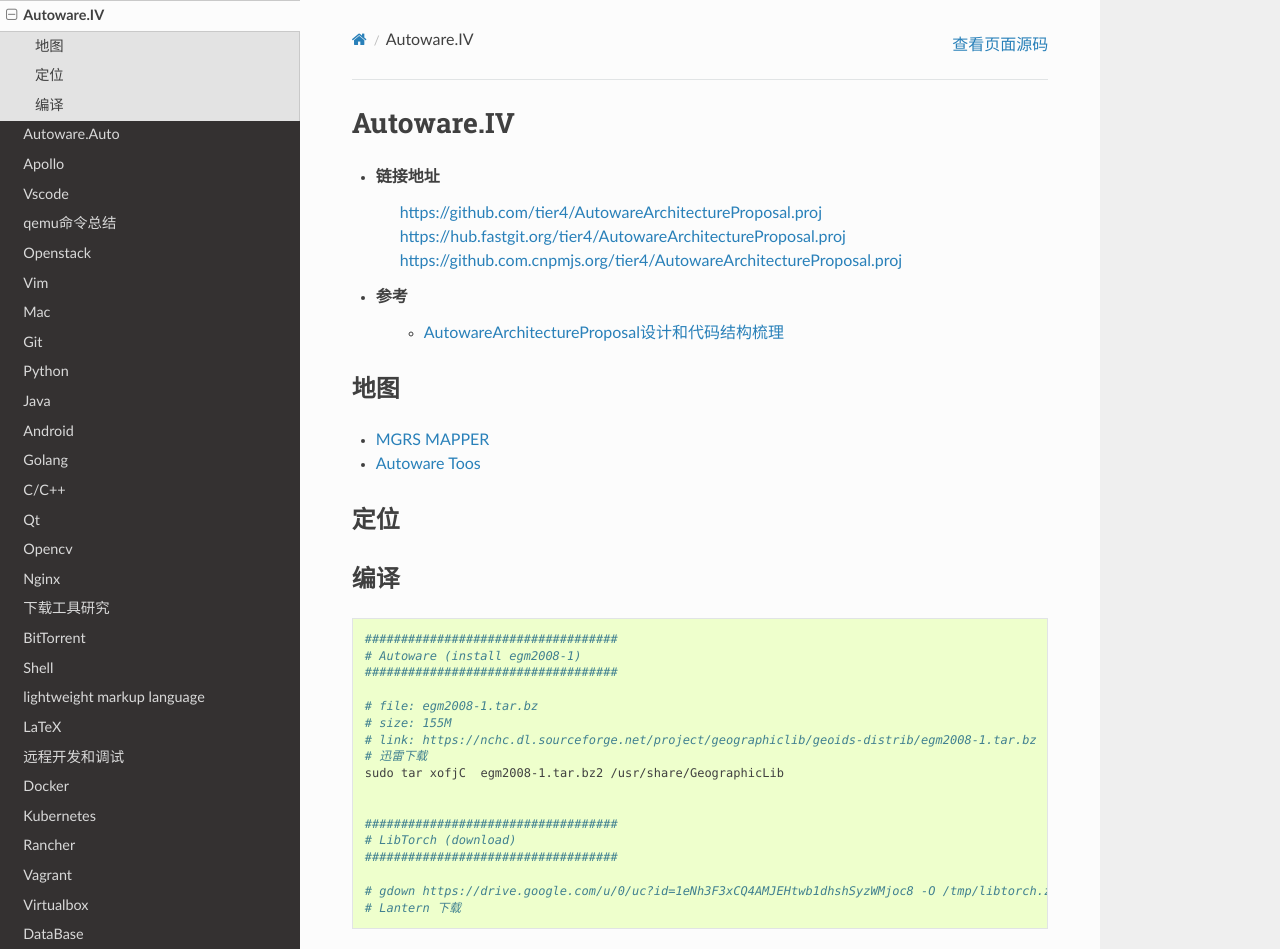
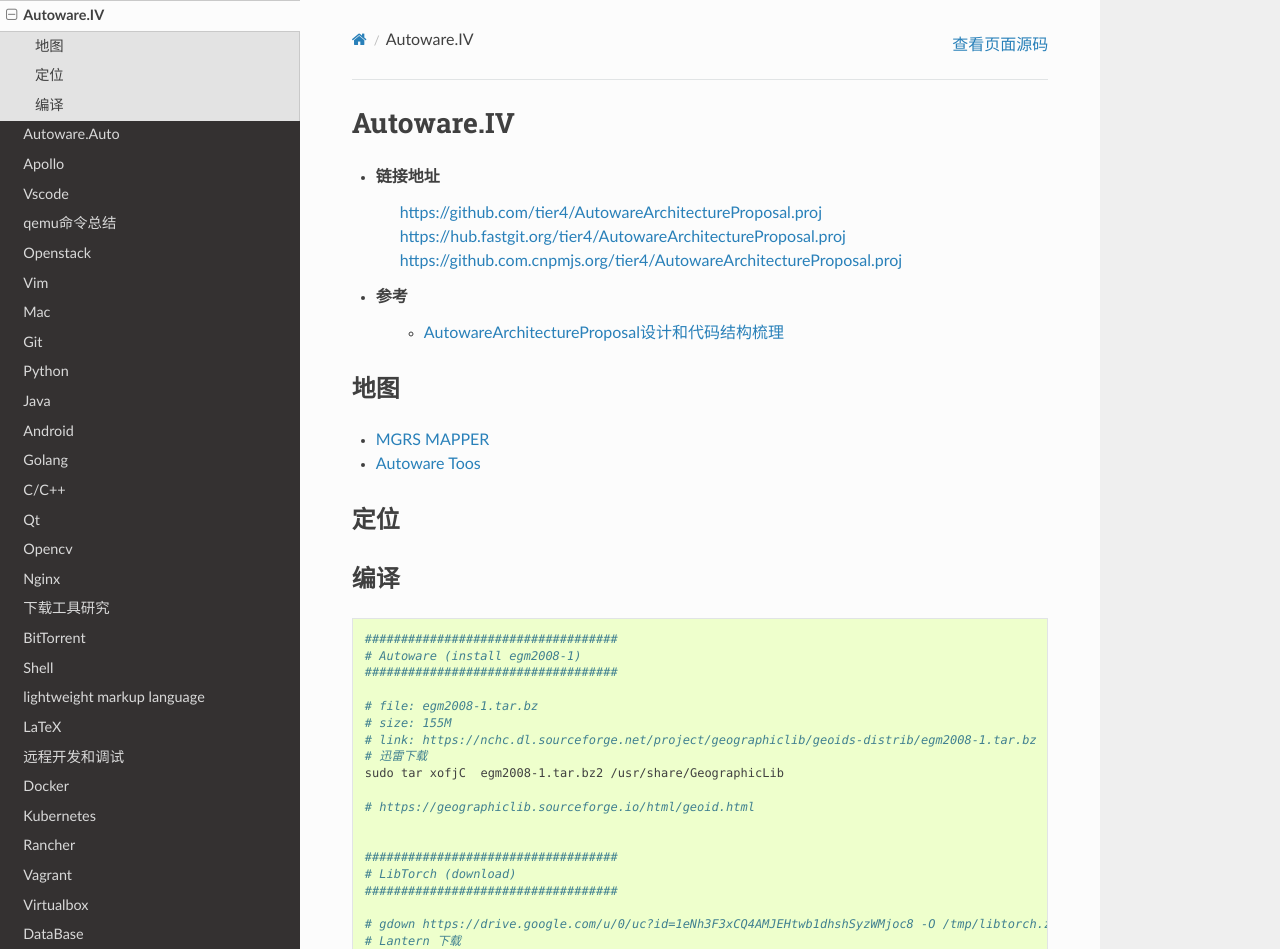
Before and after one commit to my-rds-store/my_space, a Sphinx documentation site: the page built from source/autoware/autoware_iv.rst, in a window 1280 px wide and 1253 px high, cut to the strip 0-949 px from the top of the window. Built offline with Sphinx 7.4.7 and the Read the Docs theme 2.0.0, drawn with Linux system fonts in a browser that asks for light colours; some of the changed lines change nothing that is shown.

Commit message:
update ...

```diff
--- a/source/autoware/autoware_iv.rst
+++ b/source/autoware/autoware_iv.rst
@@ -36,6 +36,8 @@
         # 迅雷下载
         sudo tar xofjC  egm2008-1.tar.bz2 /usr/share/GeographicLib
 
+        # https://geographiclib.sourceforge.io/html/geoid.html
+
 
         ###################################
         # LibTorch (download)
```
